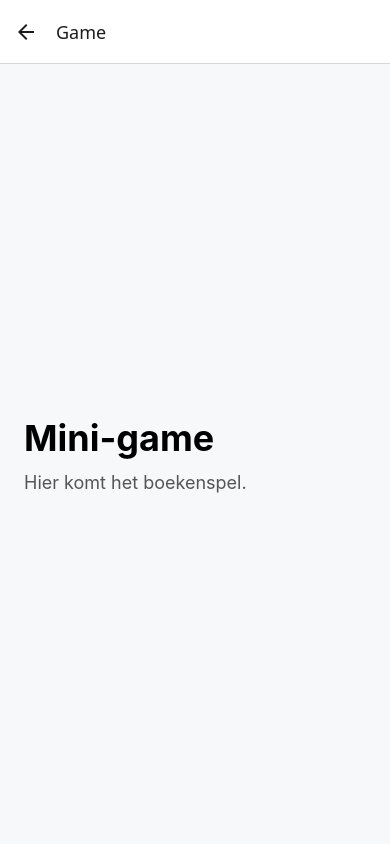
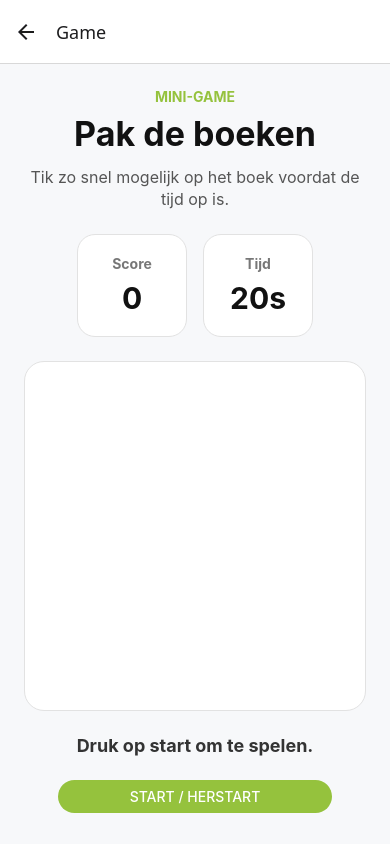
Before and after one commit to YasminKhawaja/mobileappexamen, a React Native app: screen /Game in a window 390 px wide. Built offline with nearby package versions, Linux system fonts and the light colour scheme.

Commit message:
Yasmin-eindopdracht-mini game done

```diff
--- a/screens/GameScreen.js
+++ b/screens/GameScreen.js
@@ -1,30 +1,230 @@
-import { StyleSheet, Text, View } from "react-native";
+import { useEffect, useState } from "react";
+import {
+  Button,
+  Dimensions,
+  Pressable,
+  ScrollView,
+  StyleSheet,
+  Text,
+  View,
+} from "react-native";
+
+const { width } = Dimensions.get("window");
 
 export default function GameScreen() {
+  const [score, setScore] = useState(0);
+  const [timeLeft, setTimeLeft] = useState(20);
+  const [isPlaying, setIsPlaying] = useState(false);
+
+  const [bookPosition, setBookPosition] = useState({
+    top: 100,
+    left: 100,
+  });
+
+  function moveBook() {
+    const randomLeft = Math.random() * (width - 120);
+    const randomTop = Math.random() * 250;
+
+    setBookPosition({
+      top: randomTop,
+      left: randomLeft,
+    });
+  }
+
+  function startGame() {
+    setScore(0);
+    setTimeLeft(20);
+    setIsPlaying(true);
+    moveBook();
+  }
+
+  function catchBook() {
+    if (!isPlaying) return;
+
+    setScore(score + 1);
+    moveBook();
+  }
+
+  useEffect(() => {
+    if (!isPlaying) return;
+
+    if (timeLeft === 0) {
+      setIsPlaying(false);
+      return;
+    }
+
+    const countdown = setTimeout(() => {
+      setTimeLeft(timeLeft - 1);
+    }, 1000);
+
+    return () => clearTimeout(countdown);
+  }, [isPlaying, timeLeft]);
+
+  useEffect(() => {
+    if (!isPlaying) return;
+
+    const moveInterval = setInterval(() => {
+      moveBook();
+    }, 1000);
+
+    return () => clearInterval(moveInterval);
+  }, [isPlaying]);
+
   return (
-    <View style={styles.container}>
-      <Text style={styles.title}>Mini-game</Text>
-      <Text style={styles.text}>Hier komt het boekenspel.</Text>
-    </View>
+    <ScrollView style={styles.page} contentContainerStyle={styles.container}>
+      <Text style={styles.label}>MINI-GAME</Text>
+      <Text style={styles.title}>Pak de boeken</Text>
+
+      <Text style={styles.description}>
+        Tik zo snel mogelijk op het boek voordat de tijd op is.
+      </Text>
+
+      <View style={styles.infoRow}>
+        <View style={styles.infoBox}>
+          <Text style={styles.infoLabel}>Score</Text>
+          <Text style={styles.infoNumber}>{score}</Text>
+        </View>
+
+        <View style={styles.infoBox}>
+          <Text style={styles.infoLabel}>Tijd</Text>
+          <Text style={styles.infoNumber}>{timeLeft}s</Text>
+        </View>
+      </View>
+
+      <View style={styles.gameArea}>
+        {isPlaying && (
+          <Pressable
+            style={[
+              styles.bookButton,
+              {
+                top: bookPosition.top,
+                left: bookPosition.left,
+              },
+            ]}
+            onPress={catchBook}
+          >
+            <Text style={styles.book}>📚</Text>
+          </Pressable>
+        )}
+      </View>
+
+      {isPlaying ? (
+        <Text style={styles.status}>Vang zoveel mogelijk boeken!</Text>
+      ) : timeLeft === 0 ? (
+        <Text style={styles.status}>Game over! Je score is {score}.</Text>
+      ) : (
+        <Text style={styles.status}>Druk op start om te spelen.</Text>
+      )}
+
+      <View style={styles.buttonWrapper}>
+        <Button title="Start / Herstart" onPress={startGame} color="#95C23D" />
+      </View>
+    </ScrollView>
   );
 }
 
 const styles = StyleSheet.create({
-  container: {
+  page: {
     flex: 1,
-    padding: 24,
-    justifyContent: "center",
     backgroundColor: "#F7F8FA",
   },
 
-  title: {
-    fontSize: 36,
-    fontWeight: "bold",
-    marginBottom: 12,
+  container: {
+    padding: 24,
+    alignItems: "center",
+    justifyContent: "center",
   },
 
-  text: {
+  label: {
+    color: "#95C23D",
+    fontSize: 14,
+    fontWeight: "bold",
+    marginBottom: 8,
+  },
+
+  title: {
+    fontSize: 34,
+    fontWeight: "bold",
+    color: "#111111",
+    marginBottom: 12,
+    textAlign: "center",
+  },
+
+  description: {
+    fontSize: 16,
+    color: "#555555",
+    textAlign: "center",
+    lineHeight: 22,
+    marginBottom: 24,
+  },
+
+  infoRow: {
+    flexDirection: "row",
+    gap: 16,
+    marginBottom: 24,
+  },
+
+  infoBox: {
+    backgroundColor: "#ffffff",
+    padding: 20,
+    borderRadius: 18,
+    borderWidth: 1,
+    borderColor: "#E2E2E2",
+    minWidth: 110,
+    alignItems: "center",
+  },
+
+  infoLabel: {
+    fontSize: 14,
+    color: "#777777",
+    marginBottom: 8,
+    fontWeight: "bold",
+  },
+
+  infoNumber: {
+    fontSize: 30,
+    fontWeight: "bold",
+    color: "#111111",
+  },
+
+  gameArea: {
+    width: "100%",
+    height: 350,
+    backgroundColor: "#ffffff",
+    borderRadius: 20,
+    borderWidth: 1,
+    borderColor: "#E2E2E2",
+    marginBottom: 24,
+    position: "relative",
+    overflow: "hidden",
+  },
+
+  bookButton: {
+    position: "absolute",
+    width: 80,
+    height: 80,
+    borderRadius: 40,
+    backgroundColor: "#EFF7DF",
+    justifyContent: "center",
+    alignItems: "center",
+  },
+
+  book: {
+    fontSize: 40,
+  },
+
+  status: {
     fontSize: 18,
-    color: "#555555",
+    fontWeight: "bold",
+    color: "#333333",
+    marginBottom: 24,
+    textAlign: "center",
+  },
+
+  buttonWrapper: {
+    width: "80%",
+    borderRadius: 20,
+    overflow: "hidden",
+    marginBottom: 40,
   },
 });
```
